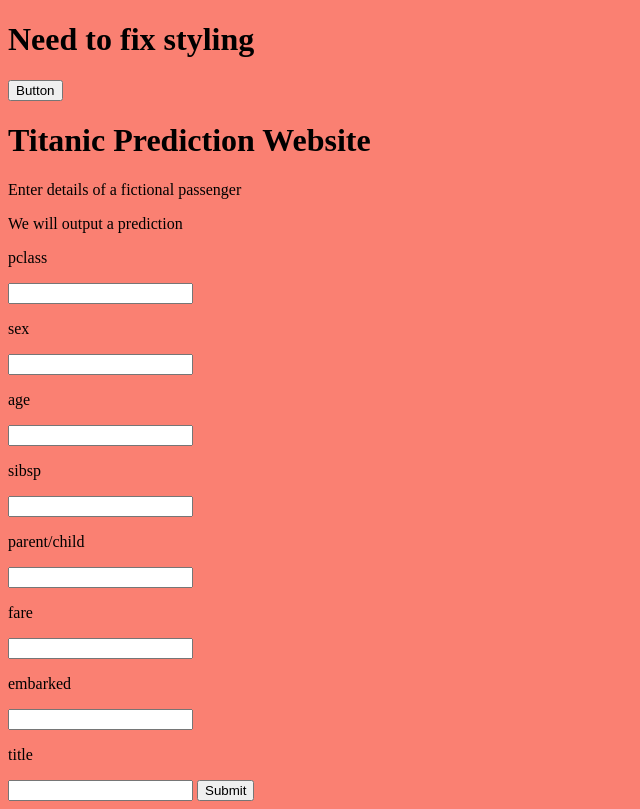
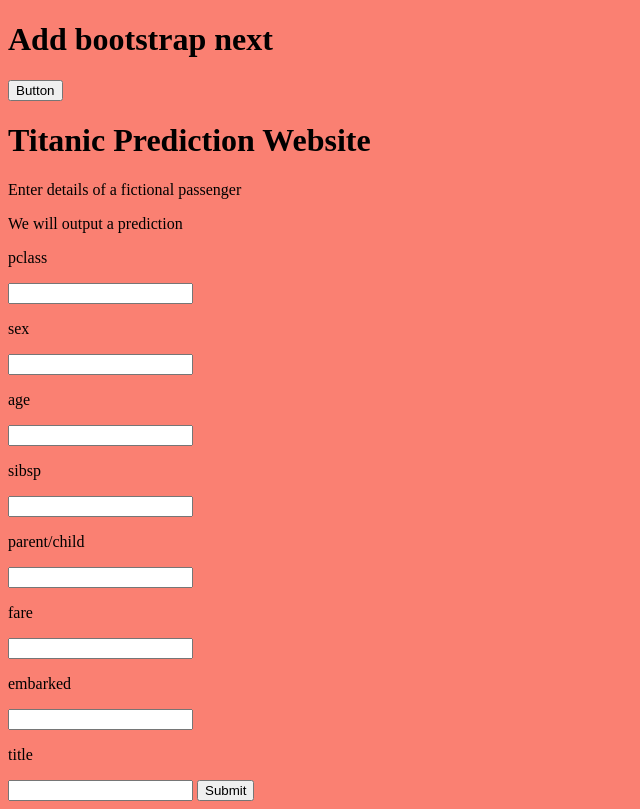
Before and after one commit to tcruz88/titanic_survival_predictor, a Django app: page / in a window 1280 px wide. Shown: the whole page, without its empty margins (0-640 px from the left). Run offline with Django 3.2, Linux system fonts and the light colour scheme.

Commit message:
update bootstrap

```diff
--- a/templates/index.html
+++ b/templates/index.html
@@ -9,7 +9,7 @@
 </head>
 
 <body>
-    <h1>Need to fix styling</h1>
+    <h1>Add bootstrap next</h1>
     <button type="button" onclick="clicked()">Button</button>
     <!-- <a href="{% url 'result' %}">Click to go to results</a> -->
     <br>
```
